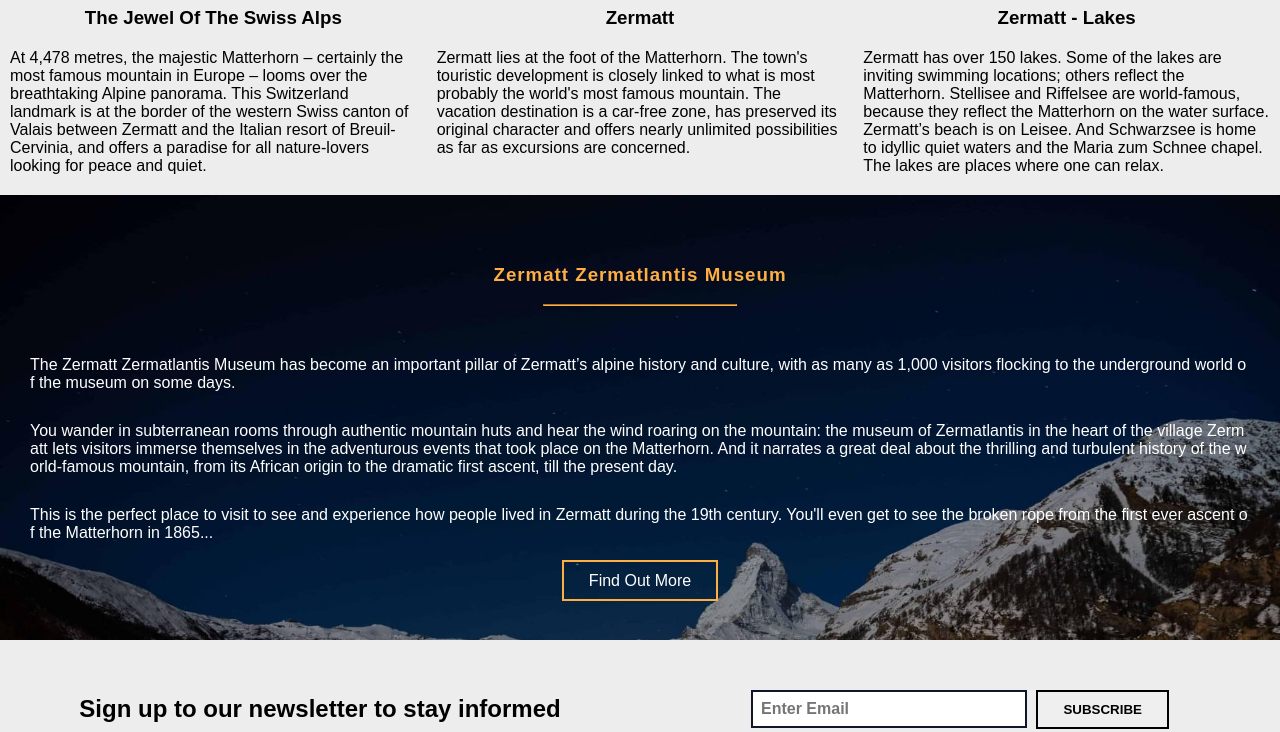
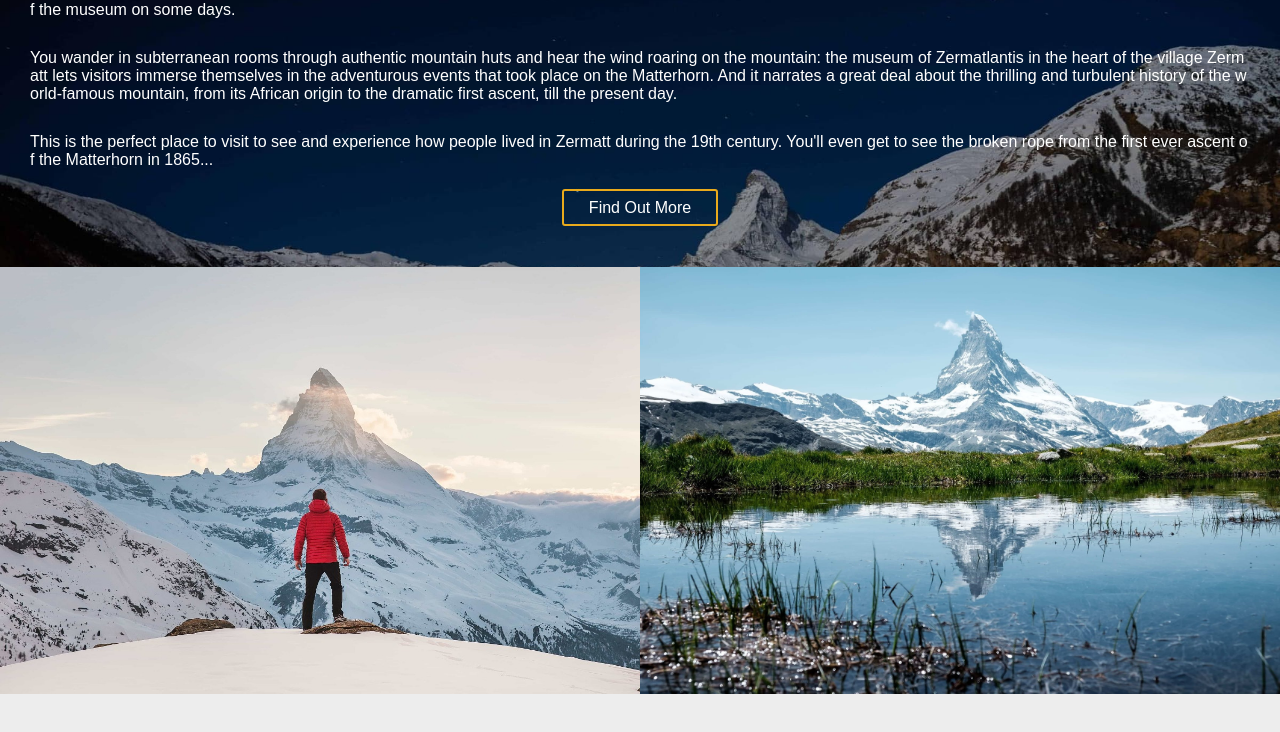
Before and after one commit to Verhiron/The-Matterhorn-Webpage, a plain HTML site: page index.html in a window 1280 px wide. Shown: the part 1531-2263 px from the top of the page. Drawn offline with nearby package versions, Linux system fonts and the light colour scheme; a web font is replaced by a local one.

Commit message:
Updated layout and styles

```diff
--- a/css/_variables.scss
+++ b/css/_variables.scss
@@ -1,6 +1,6 @@
 $background-color: #f8f8ff;
 $primary-color: #0f152b;
-$secondary-color: #ffae42;
+$secondary-color: #e9aa1c;
 $white: #fff;
 
 @mixin container {
@@ -34,8 +34,9 @@ $white: #fff;
 
 @mixin button($color) {
     border: 2px solid $secondary-color;
+    border-radius: 3px;
     color: $color;
-    padding: 10px 25px;
+    padding: 8px 25px;
     text-decoration: none;
 
     &:hover{
--- a/css/style.scss
+++ b/css/style.scss
@@ -69,7 +69,6 @@ h4 {
 }
 
 nav{
-    position: fixed;
     background-color: transparent;
     margin: auto;
     height: 3.75em;
@@ -185,7 +184,6 @@ nav{
         border: 0;
         border: 2px solid $primary-color;
         width: 40%;
-        font-size: 1em;
         font-weight: 600;
 
         &:focus{
@@ -239,6 +237,7 @@ nav{
 
     p{
         margin: 20px 10px;
+        padding: 20px;
    }
 
 }
--- a/index.html
+++ b/index.html
@@ -39,15 +39,6 @@
     <div id="projectBody">
 
         <article class="article-container">
-            <div class="column-2">
-                <img class="img" src="./assets/joshua-earle--87JyMb9ZfU-unsplash.jpg" alt="">
-            </div>
-            <div class="column-2">
-                <img class="img" src="./assets/joao-branco-zaPJUFvLEhI-unsplash.jpg" alt="">
-            </div>
-        </article>
-
-        <article class="article-container">
             <div class="column-3">
                 <img class="img" src="./assets/joshua-earle-p1VNPzW6c9k-unsplash.jpg" alt="">
                 <h3>The Jewel Of The Swiss Alps</h3>
@@ -73,6 +64,15 @@
                 <p>You wander in subterranean rooms through authentic mountain huts and hear the wind roaring on the mountain: the museum of Zermatlantis in the heart of the village Zermatt lets visitors immerse themselves in the adventurous events that took place on the Matterhorn. And it narrates a great deal about the thrilling and turbulent history of the world-famous mountain, from its African origin to the dramatic first ascent, till the present day.</p>
                 <p>This is the perfect place to visit to see and experience how people lived in Zermatt during the 19th century. You'll even get to see the broken rope from the first ever ascent of the Matterhorn in 1865...</p>
                 <a href="https://www.zermatt.ch/en/museum" class="main-btn">Find Out More</a>
+            </div>
+        </article>
+
+        <article class="article-container">
+            <div class="column-2">
+                <img class="img" src="./assets/joshua-earle--87JyMb9ZfU-unsplash.jpg" alt="">
+            </div>
+            <div class="column-2">
+                <img class="img" src="./assets/joao-branco-zaPJUFvLEhI-unsplash.jpg" alt="">
             </div>
         </article>
 
```
Also changed, not shown: css/style.css, 1 other file.
